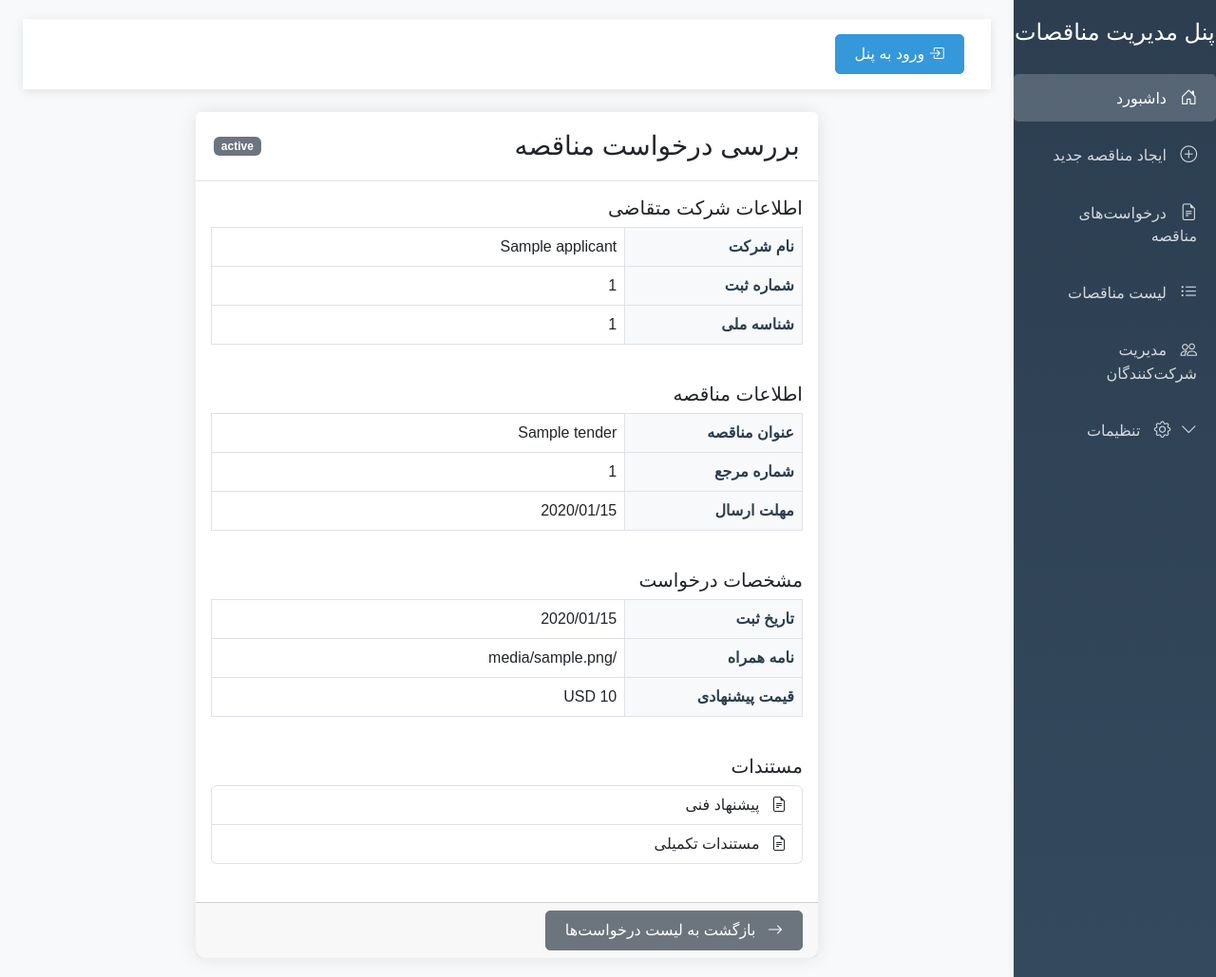
After one commit to khashino/Tender, a Django app: template templates/app1/tender/review_application.html in a window 1280 px wide. The commit adds this page. Shown: the whole page at 95% size. Run offline with Django 5.2, Linux system fonts and the light colour scheme; the template is opened without the code that fills it: most values are stand-ins (such as "Sample title", 1, 10 or a date in 2020); parts of the project's set-up code (start-up, migrations or seed data) failed here and were passed over; some web fonts are replaced.

Commit message:
working application list

```diff
--- /dev/null
+++ b/app1/templatetags/__init__.py
@@ -0,0 +1 @@
+# This file is intentionally left empty to make the directory a Python package
--- /dev/null
+++ b/app1/templatetags/tender_filters.py
@@ -0,0 +1,14 @@
+from django import template
+from shared_models.models import TenderApplication
+
+register = template.Library()
+
+@register.filter
+def status_color(status):
+    color_map = {
+        'pending': 'warning',
+        'shortlisted': 'info',
+        'accepted': 'success',
+        'rejected': 'danger',
+    }
+    return color_map.get(status, 'secondary')
--- a/app1/urls.py
+++ b/app1/urls.py
@@ -18,4 +18,7 @@ urlpatterns = [
     path('user-roles/', views.user_roles, name='user_roles'),
     path('user-roles/<int:user_id>/assign/', views.assign_user_roles, name='assign_user_roles'),
     path('tender/create/', views.create_tender, name='create_tender'),
+    path('tender/applications/', views.tender_applications, name='tender_applications'),
+    path('tender/applications/<int:application_id>/review/', views.review_application, name='review_application'),
+    path('tender/applications/<int:application_id>/start-workflow/', views.start_application_workflow, name='start_application_workflow'),
 ]
--- a/templates/app1/base.html
+++ b/templates/app1/base.html
@@ -155,9 +155,15 @@
                             </a>
                         </li>
                         <li class="nav-item">
-                            <a class="nav-link" href="#">
+                            <a class="nav-link" href="{% url 'app1:create_tender' %}">
                                 <i class="bi bi-plus-circle"></i>
                                 ایجاد مناقصه جدید
+                            </a>
+                        </li>
+                        <li class="nav-item">
+                            <a class="nav-link" href="{% url 'app1:tender_applications' %}">
+                                <i class="bi bi-file-earmark-text"></i>
+                                درخواست‌های مناقصه
                             </a>
                         </li>
                         <li class="nav-item">
--- /dev/null
+++ b/templates/app1/tender/review_application.html
@@ -0,0 +1,116 @@
+{% extends 'app1/base.html' %}
+{% load static %}
+{% load tender_filters %}
+
+{% block title %}بررسی درخواست مناقصه{% endblock %}
+
+{% block content %}
+<div class="container-fluid">
+    <div class="row">
+        <div class="col-md-8 offset-md-2">
+            <div class="card">
+                <div class="card-header">
+                    <div class="d-flex justify-content-between align-items-center">
+                        <h3 class="card-title mb-0">بررسی درخواست مناقصه</h3>
+                        <span class="badge bg-{{ application.status|status_color }}">
+                            {{ application.get_status_display }}
+                        </span>
+                    </div>
+                </div>
+                <div class="card-body">
+                    <div class="mb-4">
+                        <h5>اطلاعات شرکت متقاضی</h5>
+                        <div class="table-responsive">
+                            <table class="table table-bordered">
+                                <tr>
+                                    <th class="bg-light" style="width: 30%">نام شرکت</th>
+                                    <td>{{ application.applicant.name }}</td>
+                                </tr>
+                                <tr>
+                                    <th class="bg-light">شماره ثبت</th>
+                                    <td>{{ application.applicant.registration_number }}</td>
+                                </tr>
+                                <tr>
+                                    <th class="bg-light">شناسه ملی</th>
+                                    <td>{{ application.applicant.national_id }}</td>
+                                </tr>
+                            </table>
+                        </div>
+                    </div>
+
+                    <div class="mb-4">
+                        <h5>اطلاعات مناقصه</h5>
+                        <div class="table-responsive">
+                            <table class="table table-bordered">
+                                <tr>
+                                    <th class="bg-light" style="width: 30%">عنوان مناقصه</th>
+                                    <td>{{ application.tender.title }}</td>
+                                </tr>
+                                <tr>
+                                    <th class="bg-light">شماره مرجع</th>
+                                    <td>{{ application.tender.reference_number }}</td>
+                                </tr>
+                                <tr>
+                                    <th class="bg-light">مهلت ارسال</th>
+                                    <td>{{ application.tender.closing_date|date:"Y/m/d" }}</td>
+                                </tr>
+                            </table>
+                        </div>
+                    </div>
+
+                    <div class="mb-4">
+                        <h5>مشخصات درخواست</h5>
+                        <div class="table-responsive">
+                            <table class="table table-bordered">
+                                <tr>
+                                    <th class="bg-light" style="width: 30%">تاریخ ثبت</th>
+                                    <td>{{ application.submitted_at|date:"Y/m/d" }}</td>
+                                </tr>
+                                <tr>
+                                    <th class="bg-light">نامه همراه</th>
+                                    <td>{{ application.cover_letter }}</td>
+                                </tr>
+                                <tr>
+                                    <th class="bg-light">قیمت پیشنهادی</th>
+                                    <td>{{ application.price_quote }} {{ application.tender.currency }}</td>
+                                </tr>
+                            </table>
+                        </div>
+                    </div>
+
+                    <div class="mb-4">
+                        <h5>مستندات</h5>
+                        <div class="list-group">
+                            <a href="{{ application.proposal_document.url }}" class="list-group-item list-group-item-action" target="_blank">
+                                <i class="bi bi-file-earmark-text me-2"></i>
+                                پیشنهاد فنی
+                            </a>
+                            {% if application.additional_document %}
+                            <a href="{{ application.additional_document.url }}" class="list-group-item list-group-item-action" target="_blank">
+                                <i class="bi bi-file-earmark-text me-2"></i>
+                                مستندات تکمیلی
+                            </a>
+                            {% endif %}
+                        </div>
+                    </div>
+
+                    {% if application.status == 'pending' %}
+                    <div class="d-grid gap-2">
+                        <a href="{% url 'app1:start_application_workflow' application.id %}" class="btn btn-primary">
+                            <i class="bi bi-play-circle me-2"></i>
+                            شروع فرآیند بررسی
+                        </a>
+                    </div>
+                    {% endif %}
+                </div>
+                <div class="card-footer">
+                    <a href="{% url 'app1:tender_applications' %}" class="btn btn-secondary">
+                        <i class="bi bi-arrow-right me-2"></i>
+                        بازگشت به لیست درخواست‌ها
+                    </a>
+                </div>
+            </div>
+        </div>
+    </div>
+</div>
+{% endblock %}
```
Also changed, not shown: app1/views.py (+45 -0 lines), templates/app1/tender/applications.html (added, +68 -0 lines), db.sqlite3.
